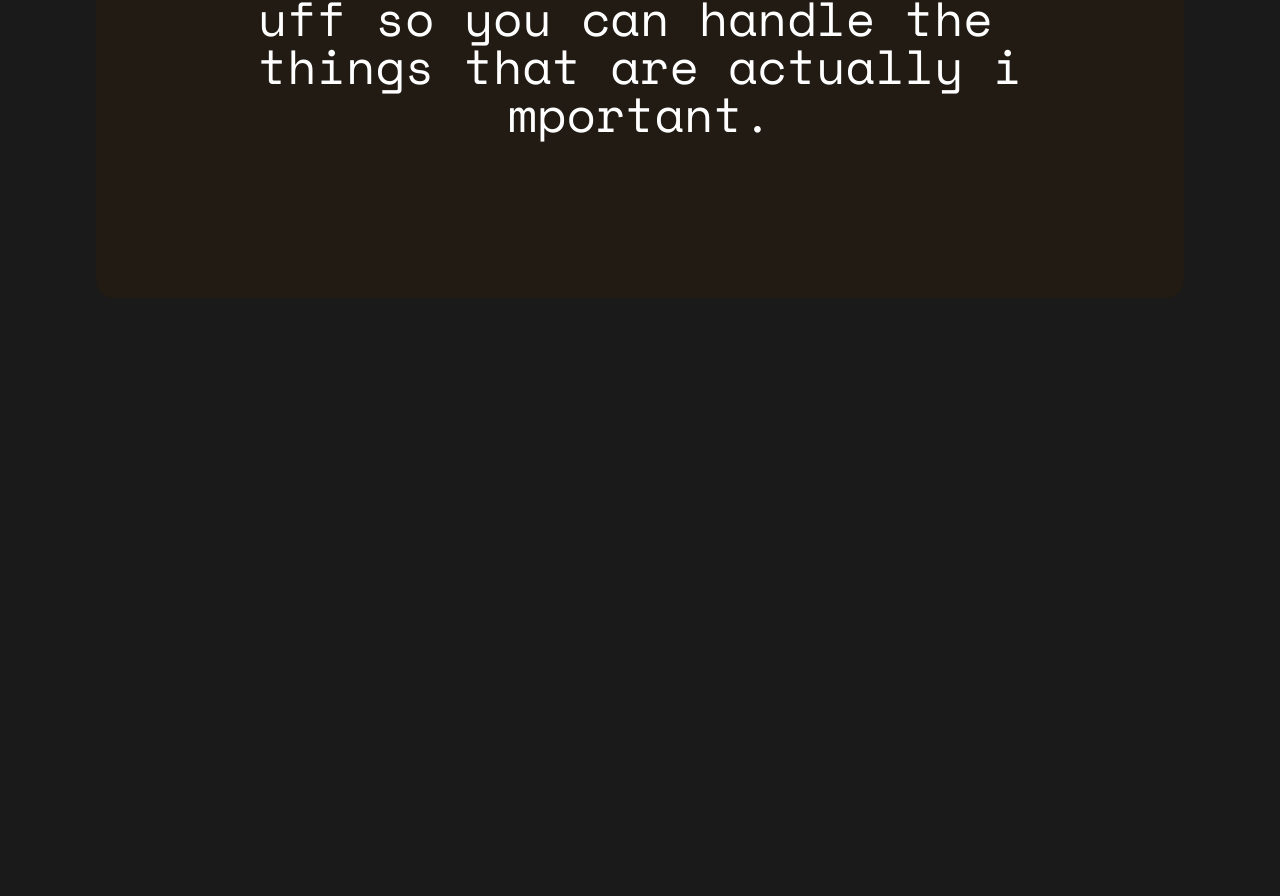
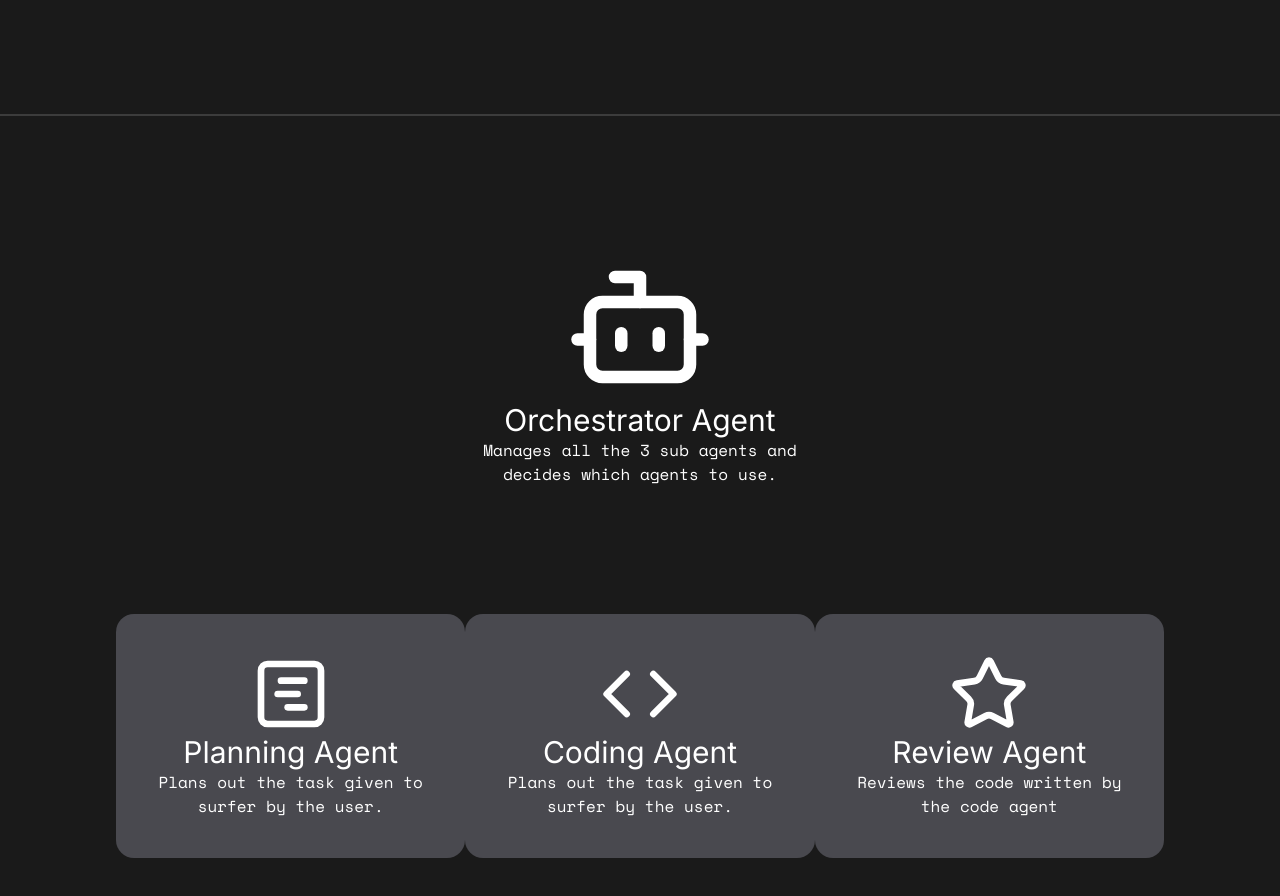
Before and after one commit to abinnovator/surfer-web, a Next.js app: page / in a window 1280 px wide. Shown: the part 1693-2589 px from the top of the page. Before the commit the page ends 2087 px from the top, so only its background shows below. Built offline with nearby package versions, Linux system fonts and the light colour scheme.

Commit message:
Added a few fixes to the website

```diff
--- /dev/null
+++ b/app/contributors/page.tsx
@@ -0,0 +1,26 @@
+import Navbar from "@/components/Navbar";
+import Image from "next/image";
+
+export default function Contributors() {
+  return (
+    <div className="min-h-screen font-space text-white" style={{ backgroundColor: "#1a1a1a" }}>
+      <Navbar />
+      <div className="flex flex-col items-center justify-center py-20">
+        <h1 className="text-4xl font-bold mb-4">Contributors</h1>
+        <p className="max-w-2xl text-center">
+          Thank you to everyone who has contributed to the Surfer project. Your effort and support make this possible.
+        </p>
+        {/* Placeholder for contributor list or images */}
+        <div className="mt-10 grid grid-cols-1 md:grid-cols-2 lg:grid-cols-3 gap-8">
+          {/* Example contributor card */}
+          <div className="bg-[#2a2a2a] p-6 rounded-lg text-center">
+            <Image src="/placeholder-avatar.png" alt="Contributor" width={100} height={100} className="mx-auto rounded-full" />
+            <h2 className="mt-4 text-xl font-semibold">Contributor Name</h2>
+            <p className="mt-2 text-sm">Role or description</p>
+          </div>
+          {/* Add more contributor cards as needed */}
+        </div>
+      </div>
+    </div>
+  );
+}
--- a/app/globals.css
+++ b/app/globals.css
@@ -1,4 +1,4 @@
-@import url('https://fonts.googleapis.com/css2?family=Space+Mono:ital,wght@0,400;0,700;1,400;1,700&display=swap');
+@import url('https://fonts.googleapis.com/css2?family=Inter:ital,opsz,wght@0,14..32,100..900;1,14..32,100..900&display=swap');
 @import "tailwindcss";
 @import "tw-animate-css";
 @import "shadcn/tailwind.css";
@@ -8,6 +8,7 @@
 @theme inline {
   --color-background: var(--background);
   --color-foreground: var(--foreground);
+  --font-inter: "Inter", sans-serif;
   --font-sans: var(--font-sans);
   --font-mono: var(--font-geist-mono);
   --font-heading: var(--font-sans);
--- a/app/layout.tsx
+++ b/app/layout.tsx
@@ -34,7 +34,7 @@ export default function RootLayout({
       lang="en"
       className={`${geistSans.variable} ${geistMono.variable} ${SpaceMono.variable} h-full antialiased`}
     >
-      <body className="min-h-full flex flex-col relative bg-[#1A1A1A]">
+      <body className="min-h-full flex flex-col relative bg-[#161616]">
 
         {children}
       </body>
--- a/app/page.tsx
+++ b/app/page.tsx
@@ -1,6 +1,7 @@
 import Navbar from "@/components/Navbar";
 import { AnimatedText } from "@/components/AnimatedText";
 import Image from "next/image";
+import { Bot, Code, SquareChartGantt, Star } from "lucide-react";
 
 export default function Home() {
   return (
@@ -31,13 +32,41 @@ export default function Home() {
         <div className="justify-center flex items-center">
           <Image src={'/HeroImage.png'} alt="Hero Image" width={1252} height={690} />
         </div>
+        <section>
+          <div className="bg-[#1A1A1A]">
+            <div className="py-24 mt-10">
+              <div className="px-24 py-10 border-b-2 border-[#3C3C3C] pb-30">
+                <h1 className="text-5xl font-inter max-w-[1200px]">Agents Handle the small stuff so you can handle the things that are actually important.</h1>
+                <p className="pt-2">You assign tasks to your agents and they handle the rest</p>
+              </div>
+            </div>
+            <div className="flex flex-col py-10 px-24">
+              <div className="flex justify-center items-center flex-col">
+                <Bot width={150} height={150} />
+                <h1 className="text-3xl font-inter">Orchestrator Agent</h1>
+                <p className="max-w-[331px] text-center">Manages all the 3 sub agents and decides which agents to use.</p>
+              </div>
+              <div className="flex flex-row justify-between px-5 py-32">
+                <div className="flex flex-col justify-center items-center bg-[#49494f] p-10 rounded-2xl">
+                  <SquareChartGantt width={80} height={80} />
+                  <h1 className="text-3xl font-inter">Planning Agent</h1>
+                  <p className="max-w-[331px] text-center">Plans out the task given to surfer by the user.</p>
+                </div>
+                <div className="flex flex-col justify-center items-center bg-[#49494f] p-10 rounded-2xl">
+                  <Code width={80} height={80} />
+                  <h1 className="text-3xl font-inter">Coding Agent</h1>
+                  <p className="max-w-[331px] text-center">Plans out the task given to surfer by the user.</p>
+                </div>
+                <div className="flex flex-col justify-center items-center bg-[#49494f] p-10 rounded-2xl">
+                  <Star width={80} height={80} />
+                  <h1 className="text-3xl font-inter">Review Agent</h1>
+                  <p className="max-w-[331px] text-center">Reviews the code written by the code agent</p>
+                </div>
+              </div>
+            </div>
+          </div>
+        </section>
 
-        <div className="m-24 bg-[#211B14] rounded-2xl items-center justify-center flex">
-          <AnimatedText
-            text="Agents Handle the small stuff so you can handle the things that are actually important."
-            className="text-5xl p-40 text-center max-w-7xl"
-          />
-        </div>
       </div>
     </div>
   );
--- a/components/AnimatedText.tsx
+++ b/components/AnimatedText.tsx
@@ -23,7 +23,7 @@ export const AnimatedText: React.FC<AnimatedTextProps> = ({ text, className }) =
           initial={{ opacity: 0, y: 10 }}
           animate={{ opacity: 1, y: 0 }}
           transition={{
-            duration: 0.4,
+            duration: 0.1,
             delay: index * 0.05,
           }}
           style={{ display: "inline-block" }}
```
